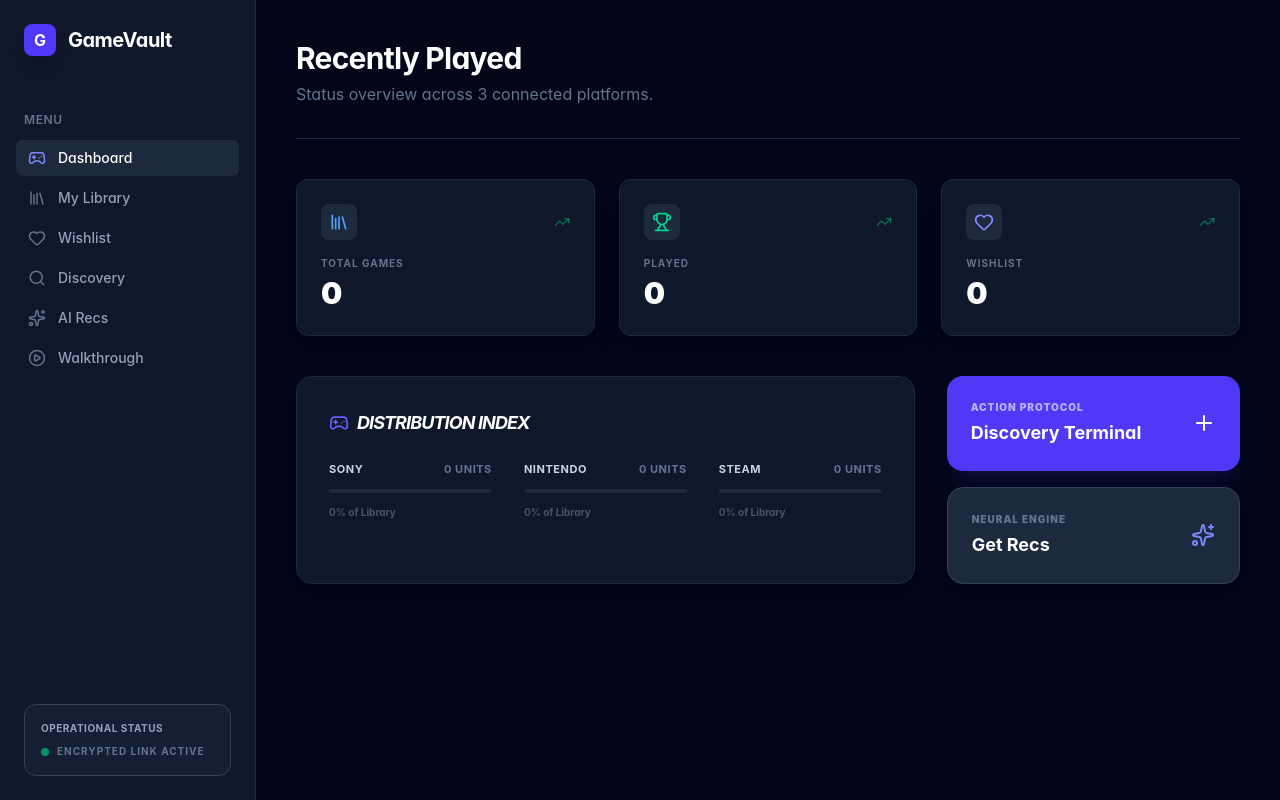
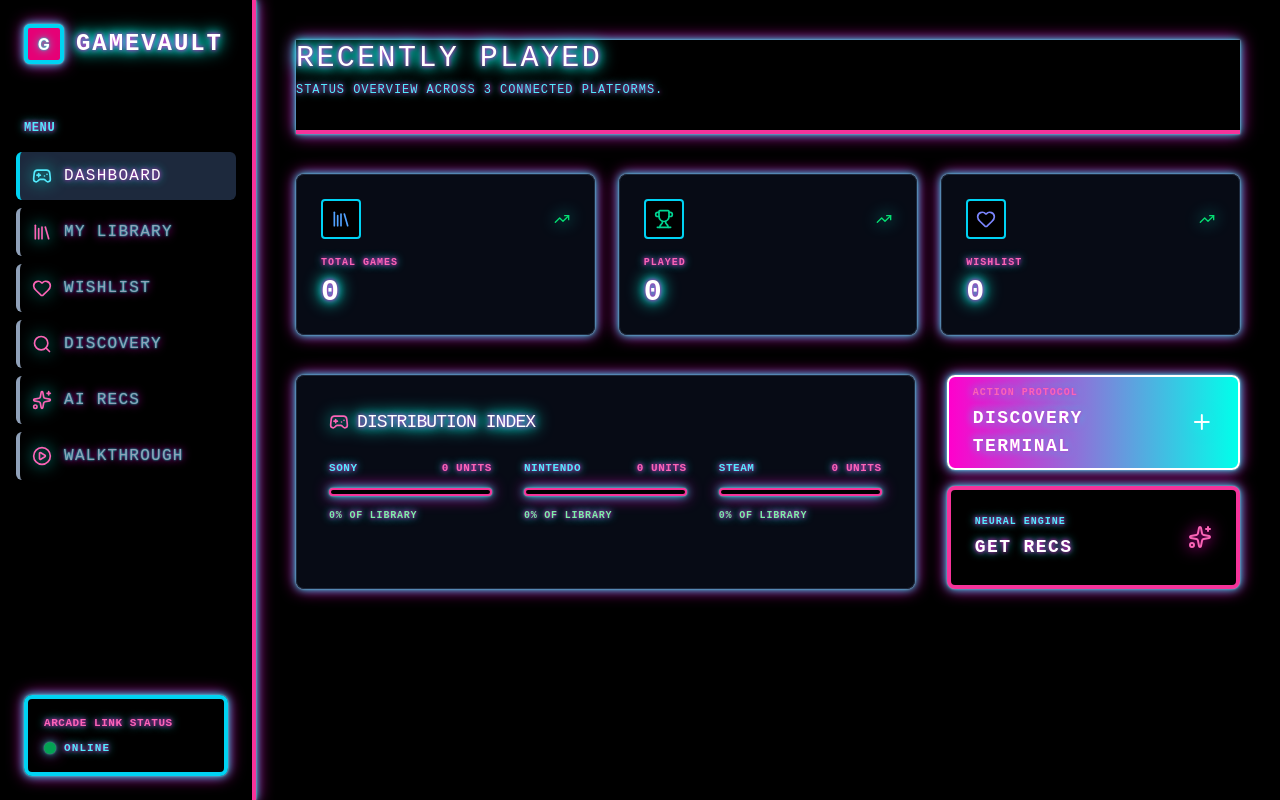
Before and after one commit to Ronnie-hurdman/gamevault, a React (Vite) app: page / in a window 1280 px wide. Built offline with nearby package versions, Linux system fonts and the light colour scheme.

Commit message:
style: update visual theme of web app
Updates the visual theme to retro / pixel style

```diff
--- a/src/App.tsx
+++ b/src/App.tsx
@@ -39,19 +39,21 @@ export default function App() {
     { id: 'walkthrough', label: 'Walkthrough', icon: PlayCircle },
   ];
 
+
+    // --- RETRO ARCADE / PIXEL THEME ---
     return (
-    <div className="min-h-screen bg-slate-950 text-slate-200 font-sans selection:bg-indigo-500/30">
+      <div className="min-h-screen bg-black text-green-300 font-sans selection:bg-pink-500/40 pixel-shadow">
         {/* Mobile Header */}
-      <div className="lg:hidden flex items-center justify-between p-4 bg-slate-900/50 backdrop-blur-xl border-b border-slate-800 sticky top-0 z-50">
+        <div className="lg:hidden flex items-center justify-between p-4 bg-black border-b-4 border-pink-500 sticky top-0 z-50 pixel-shadow">
           <div className="flex items-center gap-2">
-          <div className="w-8 h-8 bg-indigo-600 rounded-lg flex items-center justify-center shadow-lg">
-            <Gamepad2 size={20} className="text-white" />
+            <div className="w-10 h-10 bg-pink-600 border-4 border-cyan-400 rounded-md flex items-center justify-center shadow-lg pixel-shadow">
+              <Gamepad2 size={22} className="text-white" />
             </div>
-          <span className="font-bold tracking-tight text-xl text-white">GameVault</span>
+            <span className="font-bold pixel-heading text-2xl text-white drop-shadow-[0_0_8px_#00ffea]">GameVault</span>
           </div>
           <button
             onClick={() => setIsSidebarOpen(!isSidebarOpen)}
-          className="p-2 hover:bg-slate-800 rounded-full transition-colors"
+            className="arcade-btn p-2 !px-3 !py-2"
           >
             {isSidebarOpen ? <X size={24} /> : <Menu size={24} />}
           </button>
@@ -60,16 +62,16 @@ export default function App() {
         <div className="flex">
           {/* Sidebar */}
           <aside className={cn(
-          "fixed inset-y-0 left-0 z-40 w-64 bg-slate-900 border-r border-slate-800 transform transition-transform duration-300 ease-out lg:translate-x-0 lg:static lg:h-screen sticky top-0",
+            "fixed inset-y-0 left-0 z-40 w-64 bg-black border-r-4 border-pink-500 pixel-shadow transform transition-transform duration-300 ease-out lg:translate-x-0 lg:static lg:h-screen sticky top-0",
             isSidebarOpen ? "translate-x-0" : "-translate-x-full"
           )}>
             <div className="p-6 hidden lg:flex items-center gap-3 mb-8">
-            <div className="w-8 h-8 bg-indigo-600 rounded-lg flex items-center justify-center font-bold text-white shadow-lg">G</div>
-            <h1 className="text-xl font-bold tracking-tight text-white">GameVault</h1>
+              <div className="w-10 h-10 bg-pink-600 border-4 border-cyan-400 rounded-md flex items-center justify-center font-bold text-white shadow-lg pixel-shadow">G</div>
+              <h1 className="text-2xl font-bold pixel-heading text-white drop-shadow-[0_0_8px_#00ffea]">GameVault</h1>
             </div>
 
-          <nav className="px-4 space-y-1">
-            <div className="text-xs font-semibold text-slate-500 uppercase tracking-wider px-2 pb-2">Menu</div>
+            <nav className="px-4 space-y-2">
+              <div className="text-xs font-bold pixel-heading text-cyan-300 uppercase tracking-wider px-2 pb-2">Menu</div>
               {navItems.map((item) => (
                 <button
                   key={item.id}
@@ -78,15 +80,15 @@ export default function App() {
                     setIsSidebarOpen(false);
                   }}
                   className={cn(
-                  "w-full flex items-center gap-3 px-3 py-2 text-sm font-medium rounded-md transition-all duration-200 group relative",
+                    "w-full flex items-center gap-3 px-3 py-3 text-base pixel-heading rounded-md transition-all duration-200 group relative border-l-4",
                     activeView === item.id
-                    ? "bg-slate-800 text-white"
-                    : "text-slate-400 hover:bg-slate-800 hover:text-white"
+                      ? "nav-item-active"
+                      : "nav-item"
                   )}
                 >
-                <item.icon size={18} className={cn(
-                  "transition-transform group-hover:scale-110",
-                  activeView === item.id ? "text-indigo-400" : "text-slate-500"
+                  <item.icon size={20} className={cn(
+                    "transition-transform group-hover:scale-125 drop-shadow-[0_0_8px_#00ffea]",
+                    activeView === item.id ? "text-cyan-300" : "text-pink-400"
                   )} />
                   <span>{item.label}</span>
                 </button>
@@ -94,11 +96,11 @@ export default function App() {
             </nav>
 
             <div className="absolute bottom-6 left-6 right-6">
-            <div className="p-4 rounded-xl bg-slate-800/50 border border-slate-700">
-              <p className="text-[10px] text-slate-400 mb-2 font-bold uppercase tracking-wider">Operational Status</p>
+              <div className="p-4 rounded-lg bg-black/80 border-4 border-cyan-400 pixel-shadow">
+                <p className="text-[11px] pixel-heading text-pink-400 mb-2 font-bold uppercase tracking-wider">Arcade Link Status</p>
                 <div className="flex items-center gap-2">
-                <div className="w-2 h-2 rounded-full bg-emerald-500 animate-pulse" />
-                <span className="text-[10px] text-slate-500 uppercase tracking-widest font-bold">Encrypted Link Active</span>
+                  <div className="w-3 h-3 rounded-full bg-green-400 animate-pulse pixel-shadow" />
+                  <span className="text-[11px] pixel-heading text-cyan-300 uppercase tracking-widest font-bold">Online</span>
                 </div>
               </div>
             </div>
--- a/src/components/Dashboard.tsx
+++ b/src/components/Dashboard.tsx
@@ -21,10 +21,10 @@ export default function Dashboard({ setActiveView }: { setActiveView: (v: any) =
 
   return (
     <div className="space-y-10">
-      <header className="flex flex-col md:flex-row md:items-center justify-between gap-6 border-b border-slate-800 pb-8">
+      <header className="flex flex-col md:flex-row md:items-center justify-between gap-6 border-b-4 border-pink-500 pb-8 pixel-shadow">
         <div>
-          <h2 className="text-3xl font-bold tracking-tight text-white leading-tight">Recently Played</h2>
-          <p className="text-slate-500 mt-1">Status overview across 3 connected platforms.</p>
+          <h2 className="text-3xl pixel-heading text-white leading-tight drop-shadow-[0_0_8px_#00ffea]">Recently Played</h2>
+          <p className="text-cyan-300 mt-1 pixel-heading text-xs">Status overview across 3 connected platforms.</p>
         </div>
       </header>
 
@@ -35,43 +35,43 @@ export default function Dashboard({ setActiveView }: { setActiveView: (v: any) =
             initial={{ opacity: 0, y: 20 }}
             animate={{ opacity: 1, y: 0 }}
             transition={{ delay: i * 0.1 }}
-            className="p-6 rounded-xl bg-slate-900 border border-slate-800 shadow-xl group hover:border-slate-700 transition-all"
+            className="p-6 rounded-lg glass-card pixel-shadow group hover:border-cyan-400 transition-all border-4 border-pink-500"
           >
             <div className="flex items-center justify-between mb-4">
-              <div className={cn("p-2 rounded-lg bg-slate-800", stat.color)}>
+              <div className={cn("p-2 rounded bg-black border-2 border-cyan-400 pixel-heading", stat.color)}>
                 <stat.icon size={20} />
               </div>
-              <TrendingUp size={16} className="text-emerald-500/50" />
+              <TrendingUp size={16} className="text-green-400 drop-shadow-[0_0_8px_#00ffea]" />
             </div>
-            <p className="text-slate-500 text-[10px] font-bold uppercase tracking-widest">{stat.label}</p>
-            <p className="text-3xl font-black mt-1 text-white">{stat.value}</p>
+            <p className="text-pink-400 text-[10px] pixel-heading font-bold uppercase tracking-widest">{stat.label}</p>
+            <p className="text-3xl font-black mt-1 text-white pixel-heading drop-shadow-[0_0_8px_#00ffea]">{stat.value}</p>
           </motion.div>
         ))}
       </div>
 
       <div className="grid grid-cols-1 lg:grid-cols-12 gap-8">
         {/* Platform Breakdown */}
-        <section className="lg:col-span-8 p-8 rounded-2xl bg-slate-900 border border-slate-800 shadow-xl">
-          <h3 className="text-lg font-bold mb-6 flex items-center gap-2 text-white italic uppercase tracking-tighter">
-            <Gamepad2 className="text-indigo-500" size={20} /> Distribution Index
+        <section className="lg:col-span-8 p-8 rounded-lg glass-card pixel-shadow border-4 border-cyan-400">
+          <h3 className="text-lg pixel-heading mb-6 flex items-center gap-2 text-white uppercase tracking-tighter drop-shadow-[0_0_8px_#00ffea]">
+            <Gamepad2 className="text-pink-400" size={20} /> Distribution Index
           </h3>
           <div className="grid grid-cols-1 md:grid-cols-3 gap-8">
             {platforms.map((p) => {
               const percentage = ownedGames.length > 0 ? (p.count / ownedGames.length) * 100 : 0;
               return (
                 <div key={p.name} className="space-y-3">
-                  <div className="flex justify-between text-[11px] font-bold uppercase tracking-wider">
-                    <span className="text-slate-300">{p.name}</span>
-                    <span className="text-slate-500">{p.count} Units</span>
+                  <div className="flex justify-between text-[11px] pixel-heading font-bold uppercase tracking-wider">
+                    <span className="text-cyan-300">{p.name}</span>
+                    <span className="text-pink-400">{p.count} Units</span>
                   </div>
-                  <div className="relative h-1 w-full bg-slate-800 rounded-full overflow-hidden">
+                  <div className="relative h-2 w-full bg-black border-2 border-pink-500 rounded overflow-hidden pixel-shadow">
                     <motion.div
                       initial={{ width: 0 }}
                       animate={{ width: `${percentage}%` }}
-                      className={cn("h-full rounded-full shadow-[0_0_10px_rgba(0,0,0,0.3)]", p.color)}
+                      className={cn("h-full rounded bg-cyan-400 pixel-shadow", p.color)}
                     />
                   </div>
-                  <p className="text-[10px] text-slate-600 font-bold">{Math.round(percentage)}% of Library</p>
+                  <p className="text-[10px] text-green-300 pixel-heading font-bold">{Math.round(percentage)}% of Library</p>
                 </div>
               );
             })}
@@ -82,24 +82,24 @@ export default function Dashboard({ setActiveView }: { setActiveView: (v: any) =
         <section className="lg:col-span-4 flex flex-col gap-4">
           <button
             onClick={() => setActiveView('search')}
-            className="flex-1 p-6 rounded-2xl bg-indigo-600 text-white flex items-center justify-between group hover:bg-indigo-500 transition-all shadow-xl shadow-indigo-600/10"
+            className="flex-1 p-6 rounded-lg arcade-btn flex items-center justify-between group pixel-shadow border-4 border-cyan-400"
           >
             <div className="text-left">
-               <p className="text-[10px] font-black uppercase tracking-widest opacity-60 mb-1">Action Protocol</p>
-               <span className="text-lg font-bold">Discovery Terminal</span>
+               <p className="text-[10px] pixel-heading font-black uppercase tracking-widest text-pink-400 mb-1">Action Protocol</p>
+               <span className="text-lg pixel-heading font-bold">Discovery Terminal</span>
             </div>
-            <Plus size={24} className="group-hover:rotate-90 transition-transform" />
+            <Plus size={24} className="group-hover:rotate-90 transition-transform drop-shadow-[0_0_8px_#00ffea]" />
           </button>
 
           <button
              onClick={() => setActiveView('recommendations')}
-            className="flex-1 p-6 rounded-2xl bg-slate-800 border border-slate-700 text-white flex items-center justify-between group hover:bg-slate-700 transition-all shadow-xl"
+            className="flex-1 p-6 rounded-lg bg-black border-4 border-pink-500 text-cyan-300 flex items-center justify-between group pixel-heading pixel-shadow hover:bg-pink-900/30 transition-all"
           >
             <div className="text-left">
-               <p className="text-[10px] font-black uppercase tracking-widest text-slate-500 mb-1">Neural Engine</p>
-               <span className="text-lg font-bold">Get Recs</span>
+               <p className="text-[10px] pixel-heading font-black uppercase tracking-widest text-cyan-300 mb-1">Neural Engine</p>
+               <span className="text-lg pixel-heading font-bold">Get Recs</span>
             </div>
-            <Sparkles size={24} className="text-indigo-400 group-hover:scale-110 transition-transform" />
+            <Sparkles size={24} className="text-pink-400 group-hover:scale-110 transition-transform drop-shadow-[0_0_8px_#ff00cc]" />
           </button>
         </section>
       </div>
--- a/src/index.css
+++ b/src/index.css
@@ -1,26 +1,96 @@
 @import "tailwindcss";
 
+
 @theme {
-  --font-sans: "Inter", ui-sans-serif, system-ui, sans-serif;
-  --font-mono: "JetBrains Mono", ui-monospace, SFMono-Regular, monospace;
+  --font-sans: 'Press Start 2P', 'VT323', 'PixelOperator', 'Inter', ui-sans-serif, system-ui, sans-serif;
+  --font-mono: 'Fira Mono', 'JetBrains Mono', ui-monospace, SFMono-Regular, monospace;
 }
+
 
 @layer base {
   body {
-    @apply bg-slate-950 text-slate-200 antialiased;
-    font-feature-settings: "cv02", "cv03", "cv04", "cv11";
+    @apply bg-black text-green-300 antialiased;
+    font-family: var(--font-sans);
+    background: repeating-linear-gradient(135deg, #181818 0 8px, #111 8px 16px);
+    text-shadow: 0 0 2px #00ffea, 0 0 8px #00ffea;
+    letter-spacing: 0.04em;
   }
 
-  /* Custom scrollbar for professional feel */
+  /* Retro pixel font for headings */
+  h1, h2, h3, h4, h5, h6, .pixel-heading {
+    font-family: 'Press Start 2P', 'VT323', 'PixelOperator', monospace;
+    text-transform: uppercase;
+    text-shadow: 0 0 4px #ff00cc, 0 0 8px #00ffea;
+    color: #fff;
+    letter-spacing: 0.08em;
+  }
+
+  /* Custom neon scrollbar */
   ::-webkit-scrollbar {
-    width: 6px;
+    width: 8px;
   }
   ::-webkit-scrollbar-track {
-    @apply bg-slate-950;
+    background: #181818;
   }
   ::-webkit-scrollbar-thumb {
-    @apply bg-slate-800 rounded-full hover:bg-indigo-600/50 transition-colors;
+    background: linear-gradient(135deg, #00ffea 0%, #ff00cc 100%);
+    border-radius: 4px;
+    box-shadow: 0 0 6px #00ffea, 0 0 12px #ff00cc;
+    transition: background 0.2s;
   }
+  ::-webkit-scrollbar-thumb:hover {
+    background: linear-gradient(135deg, #ff00cc 0%, #00ffea 100%);
+  }
+}
+
+/* Retro arcade card style */
+.glass-card {
+  @apply bg-black/80 border-4 border-pink-500 rounded-lg shadow-[0_0_16px_#00ffea,0_0_4px_#ff00cc];
+  font-family: 'Press Start 2P', 'VT323', 'PixelOperator', monospace;
+  color: #fff;
+  text-shadow: 0 0 2px #00ffea, 0 0 8px #ff00ea;
+}
+
+/* Neon nav item styles */
+.nav-item-active {
+  @apply bg-pink-600 text-white border-l-4 border-cyan-400;
+  font-family: 'Press Start 2P', 'VT323', 'PixelOperator', monospace;
+  text-shadow: 0 0 4px #ff00cc, 0 0 8px #00ffea;
+}
+
+.nav-item {
+  @apply text-cyan-300 hover:bg-pink-700 hover:text-white;
+  font-family: 'Press Start 2P', 'VT323', 'PixelOperator', monospace;
+  text-shadow: 0 0 2px #00ffea, 0 0 8px #ff00ea;
+}
+
+/* Pixel border utility */
+.pixel-border {
+  border: 4px solid #00ffea;
+  box-shadow: 0 0 8px #00ffea, 0 0 16px #ff00cc;
+  border-radius: 0.5rem;
+}
+
+/* Arcade button style */
+.arcade-btn {
+  background: linear-gradient(90deg, #ff00cc 0%, #00ffea 100%);
+  color: #fff;
+  font-family: 'Press Start 2P', 'VT323', 'PixelOperator', monospace;
+  border: 2px solid #fff;
+  border-radius: 0.5rem;
+  box-shadow: 0 0 8px #ff00cc, 0 0 16px #00ffea;
+  text-shadow: 0 0 2px #fff, 0 0 8px #00ffea;
+  padding: 0.5em 1.5em;
+  transition: background 0.2s, box-shadow 0.2s;
+}
+.arcade-btn:hover {
+  background: linear-gradient(90deg, #00ffea 0%, #ff00cc 100%);
+  box-shadow: 0 0 16px #00ffea, 0 0 32px #ff00cc;
+}
+
+/* Pixel shadow for cards and modals */
+.pixel-shadow {
+  box-shadow: 0 0 8px #00ffea, 0 0 16px #ff00cc, 0 0 2px #fff;
 }
 
 .glass-card {
```
Also changed, not shown: src/components/GameCard.tsx (+33 -33 lines), src/components/LibraryView.tsx (+13 -13 lines), src/components/RecommendationsView.tsx (+20 -20 lines), src/components/SearchDiscovery.tsx (+9 -9 lines), src/components/Walkthrough.tsx (+27 -27 lines), src/components/WishlistView.tsx (+10 -10 lines). Lines whose indentation alone changed are shown as unchanged.
